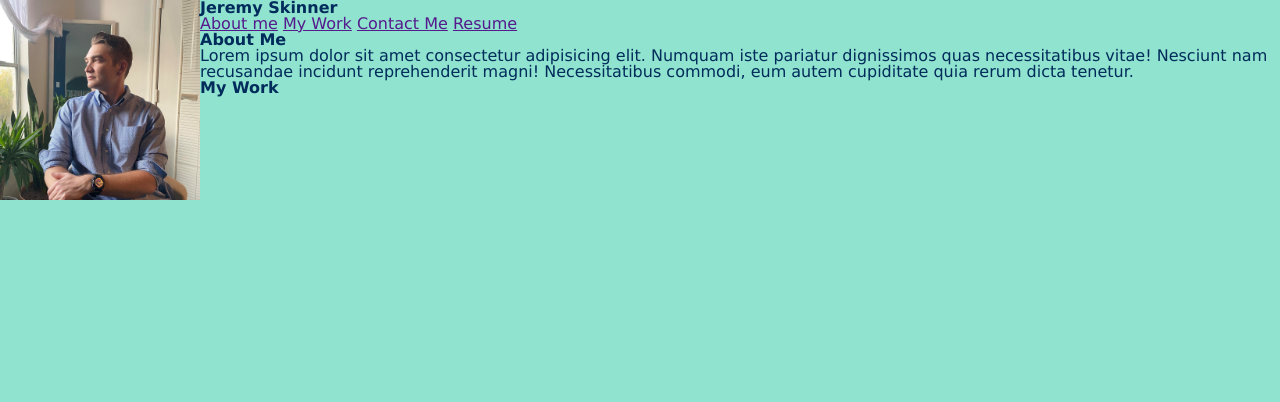
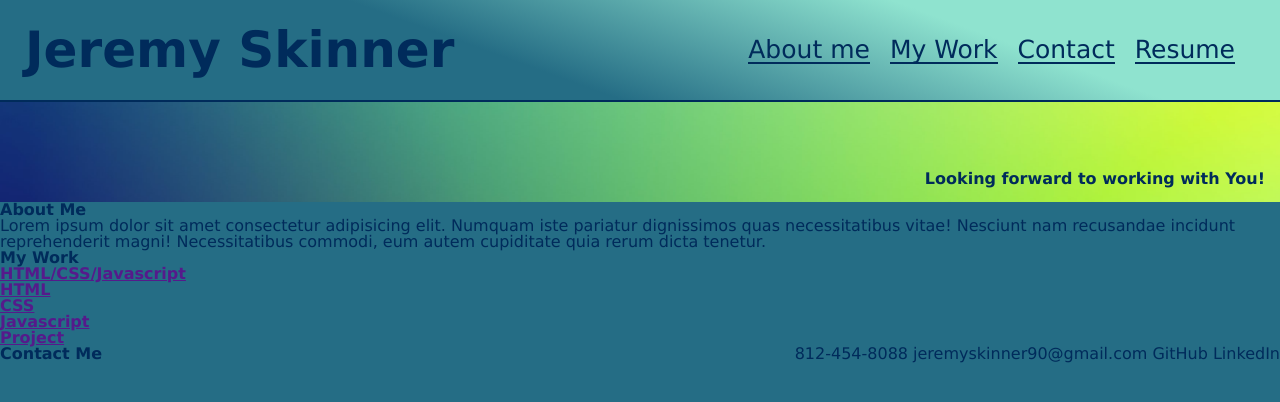
Before and after one commit to jeremyskinner812/portfolio, a plain HTML site: page index.html in a window 1280 px wide. Drawn offline with Linux system fonts and the light colour scheme.

Commit message:
Finished CSS for header and banner

```diff
--- a/Assets/style.css
+++ b/Assets/style.css
@@ -14,11 +14,76 @@ body {
     margin: 0;
     padding: 0;
     color: var(--darkestblue);
-    background-color: var(--lightestblue);
+    background-color: var(--lighterblue);
     font-family: Verdana, Geneva, Tahoma, sans-serif;
 }
 
+/* profile image */
 #profile {
-    width: 200px;
+    width: 100px;
     float: left;
+    position: relative;
 }
+
+/* header */
+header{
+    display: flex;
+    flex-direction: row;
+    flex-wrap: wrap;
+    background: linear-gradient(20deg, var(--lighterblue) 40%, var(--lightestblue) 75%);
+    font-size: 25px;
+    padding: 25px;
+    justify-content: space-between;
+    align-items: center;
+    border-bottom: solid var(--darkestblue) 2px;
+}
+
+header h1 {
+    color: var(--darkestblue);
+    margin-right: 50px;
+    font-size: 50px;
+}
+
+nav {
+    display: flex;
+    flex-direction: row;
+    flex-wrap: wrap;
+}
+
+nav a{
+    color: var(--darkestblue);
+    text-decoration: none;
+    margin-right: 20px;
+    border-bottom: 2px solid var(--darkestblue);
+
+}
+
+#banner {
+    background-image: url('gradientbanner.jpg');
+    background-size: cover;
+    background-position: center;
+    display: flex;
+    text-align: right;
+    width: 100%;
+    height: 100px;
+    justify-content: flex-end;
+    align-items: flex-end;
+
+}
+
+#banner h2 {
+    padding: 0 15px 15px 0;
+}
+
+#contact {
+    display: flex;
+    flex-wrap: wrap;
+    align-items: center;
+    justify-content: space-between;
+}
+
+#contact a {
+    text-decoration: none;
+    color: var(--darkestblue);
+
+}
--- a/index.html
+++ b/index.html
@@ -10,20 +10,24 @@
 </head>
 
 <body>
+
     <header>
-        <img src="Assets/profile.jpg" alt="Photo of Jeremy" id="profile">
+
+
         <h1>Jeremy Skinner</h1>
         <nav>
             <a href="">About me</a>
             <a href="">My Work</a>
-            <a href="">Contact Me</a>
+            <a href="">Contact</a>
             <a href="">Resume</a>
         </nav>
     </header>
 
-    <div>
-        <h2></h2>
-    </div>
+    <section id="banner">
+        <div>
+            <h2>Looking forward to working with You!</h2>
+        </div>
+    </section>
 
     <main>
         <section>
@@ -36,42 +40,51 @@
             </div>
         </section>
 
-        <section>
+        <section id="work">
             <h2>My Work</h2>
             <div>
                 <a href="">
                     <div>
-                        <h3></h3>
+                        <h3>HTML/CSS/Javascript</h3>
                     </div>
                 </a>
 
                 <a href="">
                     <div>
-                        <h3></h3>
+                        <h3>HTML</h3>
                     </div>
                 </a>
 
                 <a href="">
                     <div>
-                        <h3></h3>
+                        <h3>CSS</h3>
                     </div>
                 </a>
 
                 <a href="">
                     <div>
-                        <h3></h3>
+                        <h3>Javascript</h3>
                     </div>
                 </a>
 
                 <a href="">
                     <div>
-                        <h3></h3>
+                        <h3>Project</h3>
                     </div>
                 </a>
 
             </div>
         </section>
 
+        <section id="contact">
+            <h2>Contact Me</h2>
+            <div>
+                <a href="tel:+18124548088">812-454-8088</a>
+                <a href="mailto:jeremyskinner90@gmail.com">jeremyskinner90@gmail.com</a>
+                <a href="https://github.com/jeremyskinner812">GitHub</a>
+                <a href="https://www.linkedin.com/in/jeremydskinner/">LinkedIn</a>
+            </div>
+        </section>
     </main>
 
 </body>
```
Also changed, not shown: Assets/gradientbanner.jpg (added).
